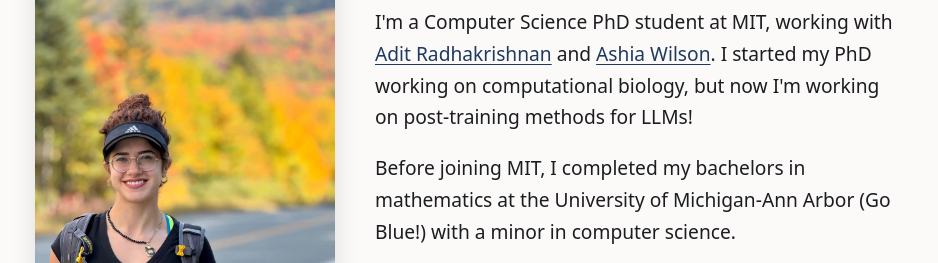
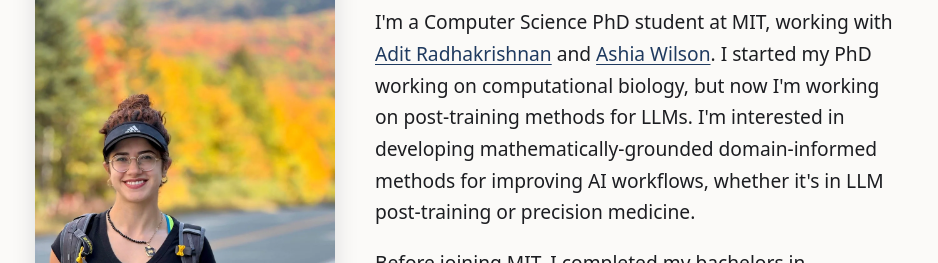
Before and after one commit to pdavar/pdavar.github.io, a plain HTML site: page index.html in a window 1280 px wide. Shown: the part 103-366 px from the top of the page, without its empty margins (169-1107 px from the left). Drawn offline with Linux system fonts and the light colour scheme.

Commit message:
Update first bio paragraph
Co-Authored-By: Claude Sonnet 5.5 <noreply@anthropic.com>

```diff
--- a/index.html
+++ b/index.html
@@ -18,7 +18,7 @@
       <div class="intro-text">
         <h1 class="name">Parmida Davarmanesh</h1>
         <div class="bio">
-          <p>I'm a Computer Science PhD student at MIT, working with <a href="https://aditradha.com/" target="_blank" rel="noopener">Adit Radhakrishnan</a> and <a href="https://www.ashiawilson.com/index.html" target="_blank" rel="noopener">Ashia Wilson</a>. I started my PhD working on computational biology, but now I'm working on post-training methods for LLMs!</p>
+          <p>I'm a Computer Science PhD student at MIT, working with <a href="https://aditradha.com/" target="_blank" rel="noopener">Adit Radhakrishnan</a> and <a href="https://www.ashiawilson.com/index.html" target="_blank" rel="noopener">Ashia Wilson</a>. I started my PhD working on computational biology, but now I'm working on post-training methods for LLMs. I'm interested in developing mathematically-grounded domain-informed methods for improving AI workflows, whether it's in LLM post-training or precision medicine.</p>
           <p>Before joining MIT, I completed my bachelors in mathematics at the University of Michigan-Ann Arbor (Go Blue!) with a minor in computer science.</p>
           <p>When I'm not <em>PhDing</em>, you can typically find me lifting weights, salsa dancing, traveling, or annoying my friends.</p>
         </div>
```
